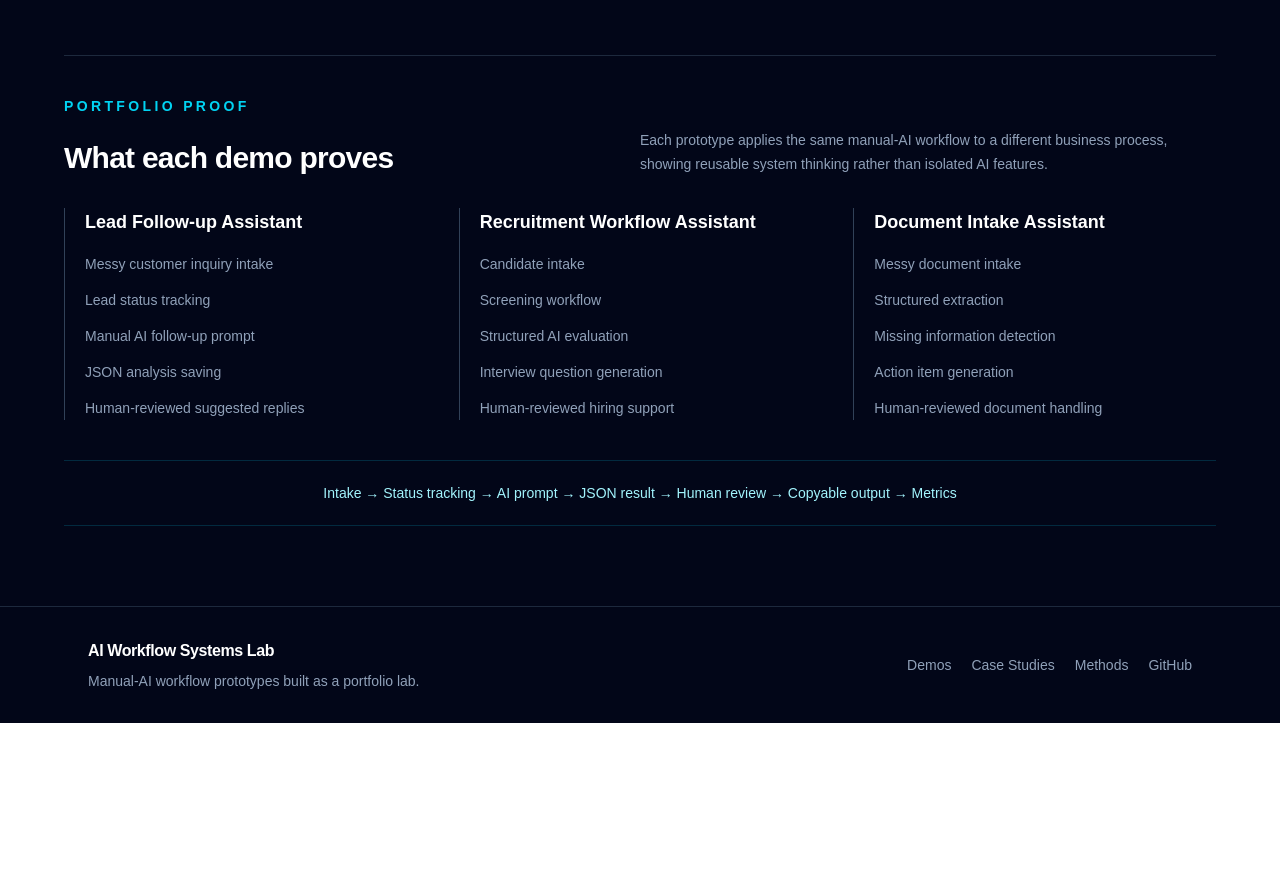
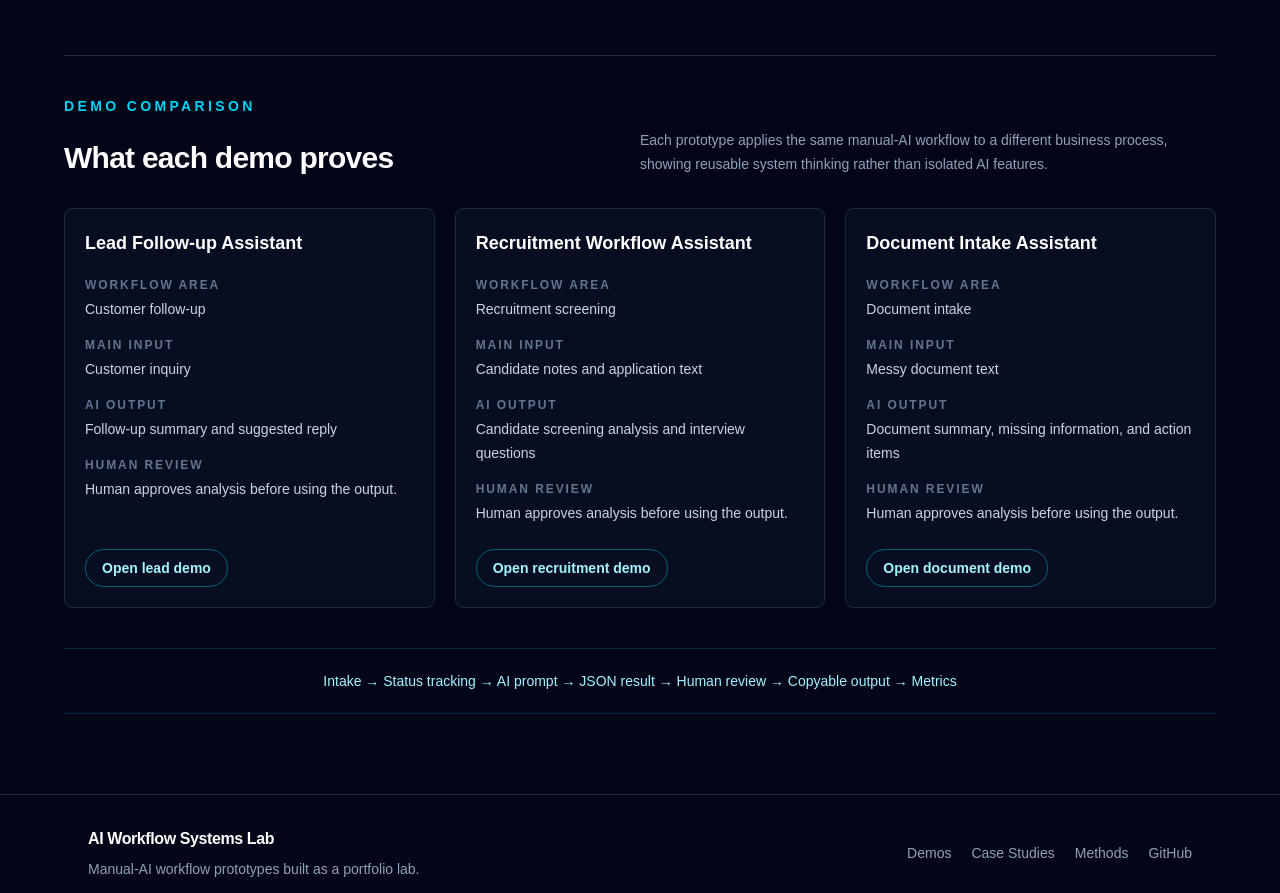
Before and after one commit to solitud3456/ai-workflow-systems-lab, a Next.js app: page /demos in a window 1280 px wide. Shown: the part 1292-2185 px from the top of the page. Before the commit the page ends 2015 px from the top, so only its background shows below. Built offline with nearby package versions, Linux system fonts and the light colour scheme.

Commit message:
Add demo comparison section

```diff
--- a/src/app/demos/page.tsx
+++ b/src/app/demos/page.tsx
@@ -39,36 +39,30 @@ const documentIntakeFeatures = [
   "Demo management controls",
 ];
 
-const demoProof = [
+const demoComparison = [
   {
     title: "Lead Follow-up Assistant",
-    points: [
-      "Messy customer inquiry intake",
-      "Lead status tracking",
-      "Manual AI follow-up prompt",
-      "JSON analysis saving",
-      "Human-reviewed suggested replies",
-    ],
+    workflowArea: "Customer follow-up",
+    mainInput: "Customer inquiry",
+    aiOutput: "Follow-up summary and suggested reply",
+    href: "/demos/lead-follow-up",
+    linkLabel: "Open lead demo",
   },
   {
     title: "Recruitment Workflow Assistant",
-    points: [
-      "Candidate intake",
-      "Screening workflow",
-      "Structured AI evaluation",
-      "Interview question generation",
-      "Human-reviewed hiring support",
-    ],
+    workflowArea: "Recruitment screening",
+    mainInput: "Candidate notes and application text",
+    aiOutput: "Candidate screening analysis and interview questions",
+    href: "/demos/recruitment-assistant",
+    linkLabel: "Open recruitment demo",
   },
   {
     title: "Document Intake Assistant",
-    points: [
-      "Messy document intake",
-      "Structured extraction",
-      "Missing information detection",
-      "Action item generation",
-      "Human-reviewed document handling",
-    ],
+    workflowArea: "Document intake",
+    mainInput: "Messy document text",
+    aiOutput: "Document summary, missing information, and action items",
+    href: "/demos/document-intake",
+    linkLabel: "Open document demo",
   },
 ];
 
@@ -209,7 +203,7 @@ export default function DemosPage() {
 
         <section className="mt-14 border-t border-slate-800 pt-10">
           <p className="text-sm font-semibold uppercase tracking-[0.24em] text-cyan-400">
-            Portfolio proof
+            Demo comparison
           </p>
           <div className="mt-3 flex flex-col gap-4 lg:flex-row lg:items-end lg:justify-between">
             <h2 className="text-3xl font-semibold tracking-tight text-white">
@@ -222,25 +216,56 @@ export default function DemosPage() {
             </p>
           </div>
 
-          <div className="mt-8 grid gap-8 lg:grid-cols-3">
-            {demoProof.map((demo) => (
+          <div className="mt-8 grid gap-5 lg:grid-cols-3">
+            {demoComparison.map((demo) => (
               <article
                 key={demo.title}
-                className="border-l border-slate-700 pl-5"
+                className="flex flex-col rounded-lg border border-slate-800 bg-slate-900/50 p-5"
               >
                 <h3 className="text-lg font-semibold text-white">
                   {demo.title}
                 </h3>
-                <ul className="mt-4 space-y-3">
-                  {demo.points.map((point) => (
-                    <li
-                      key={point}
-                      className="text-sm leading-6 text-slate-400"
-                    >
-                      {point}
-                    </li>
-                  ))}
-                </ul>
+                <dl className="mt-5 flex-1 space-y-4">
+                  <div>
+                    <dt className="text-xs font-semibold uppercase tracking-[0.16em] text-slate-500">
+                      Workflow area
+                    </dt>
+                    <dd className="mt-1 text-sm leading-6 text-slate-300">
+                      {demo.workflowArea}
+                    </dd>
+                  </div>
+                  <div>
+                    <dt className="text-xs font-semibold uppercase tracking-[0.16em] text-slate-500">
+                      Main input
+                    </dt>
+                    <dd className="mt-1 text-sm leading-6 text-slate-300">
+                      {demo.mainInput}
+                    </dd>
+                  </div>
+                  <div>
+                    <dt className="text-xs font-semibold uppercase tracking-[0.16em] text-slate-500">
+                      AI output
+                    </dt>
+                    <dd className="mt-1 text-sm leading-6 text-slate-300">
+                      {demo.aiOutput}
+                    </dd>
+                  </div>
+                  <div>
+                    <dt className="text-xs font-semibold uppercase tracking-[0.16em] text-slate-500">
+                      Human review
+                    </dt>
+                    <dd className="mt-1 text-sm leading-6 text-slate-300">
+                      Human approves analysis before using the output.
+                    </dd>
+                  </div>
+                </dl>
+
+                <Link
+                  href={demo.href}
+                  className="mt-6 w-fit rounded-full border border-cyan-400/40 px-4 py-2 text-sm font-semibold text-cyan-200 transition hover:border-cyan-300 hover:bg-cyan-500/10"
+                >
+                  {demo.linkLabel}
+                </Link>
               </article>
             ))}
           </div>
```
